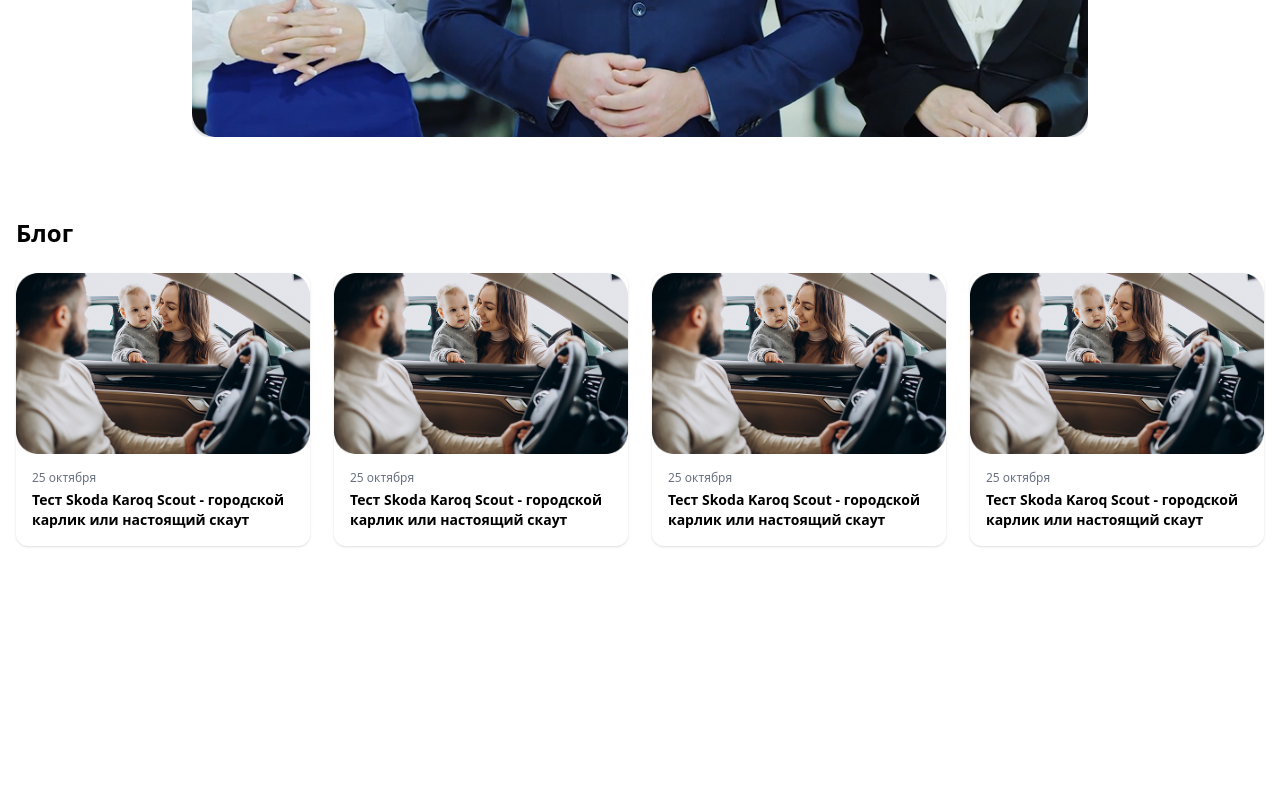
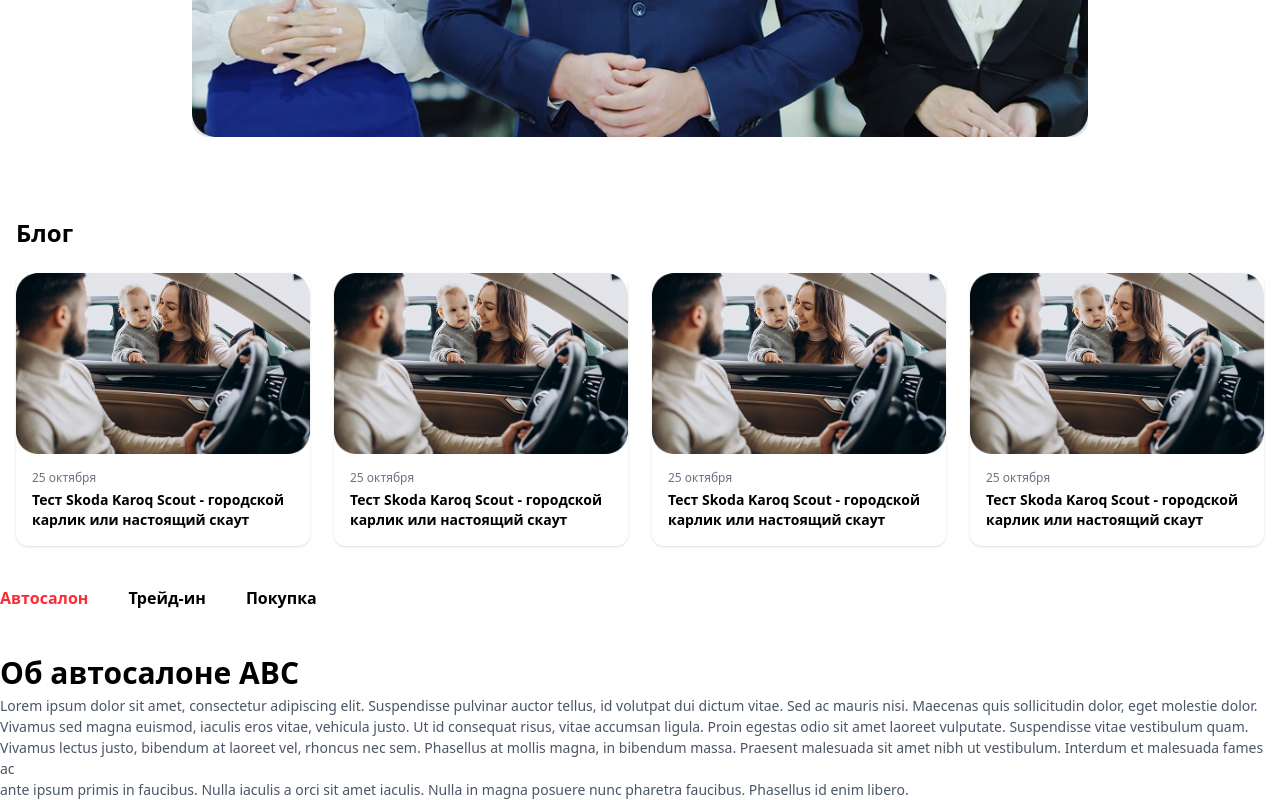
Before and after one commit to AshurovIdris/last-peoject-, a website: page src/index.html in a window 1280 px wide. Shown: the part 5756-6556 px from the top of the page. Before the commit the page ends 6342 px from the top, so only its background shows below. Drawn offline with nearby package versions, Linux system fonts and the light colour scheme; files that its build step writes are made by us from their sources.

Commit message:
eigth commit

```diff
--- a/src/index.html
+++ b/src/index.html
@@ -919,6 +919,18 @@
   </div>
 </section>
 
+ <section>
+      <div class="flex gap-10">
+        <p class="text-red-500 font-bold">Автосалон</p>
+        <p class="font-semibold">Трейд-ин</p>
+        <p class="font-semibold">Покупка</p>
+      </div>
+      <div class="mt-10 m-auto">
+        <h1 class="font-bold text-[30px]">Об автосалоне ABC</h1>
+        <p class="text-gray-600 text-[14px] ">Lorem ipsum dolor sit amet, consectetur adipiscing elit. Suspendisse pulvinar auctor tellus, id volutpat dui dictum vitae. Sed ac mauris nisi. Maecenas quis sollicitudin dolor, eget molestie dolor. <br> Vivamus sed magna euismod, iaculis eros vitae, vehicula justo. Ut id consequat risus, vitae accumsan ligula. Proin egestas odio sit amet laoreet vulputate. Suspendisse vitae vestibulum quam. <br> Vivamus lectus justo, bibendum at laoreet vel, rhoncus nec sem. Phasellus at mollis magna, in bibendum massa. Praesent malesuada sit amet nibh ut vestibulum. Interdum et malesuada fames ac <br> ante ipsum primis in faucibus. Nulla iaculis a orci sit amet iaculis. Nulla in magna posuere nunc pharetra faucibus. Phasellus id enim libero.</p>
+      </div>
+ </section>
+
 
 
 </body>
```
Also changed, not shown: src/photo/image 1.png (added).
